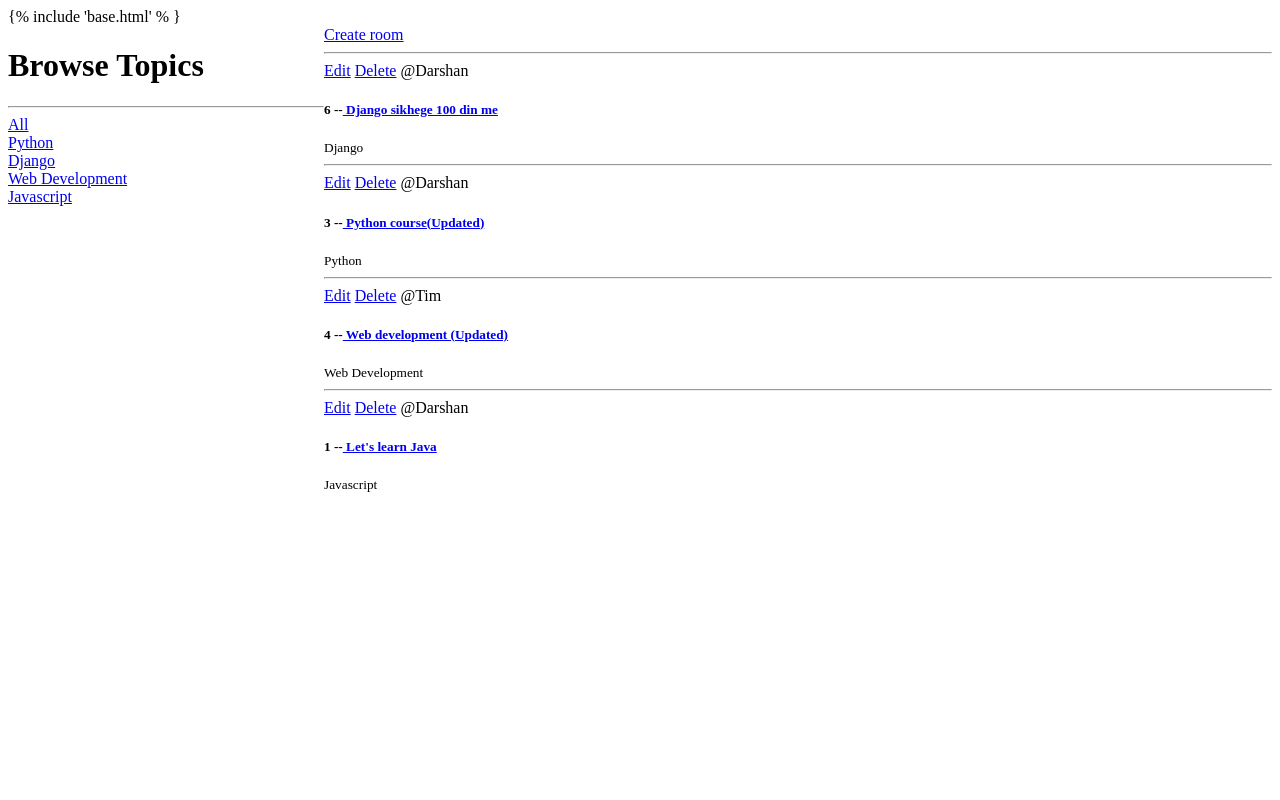
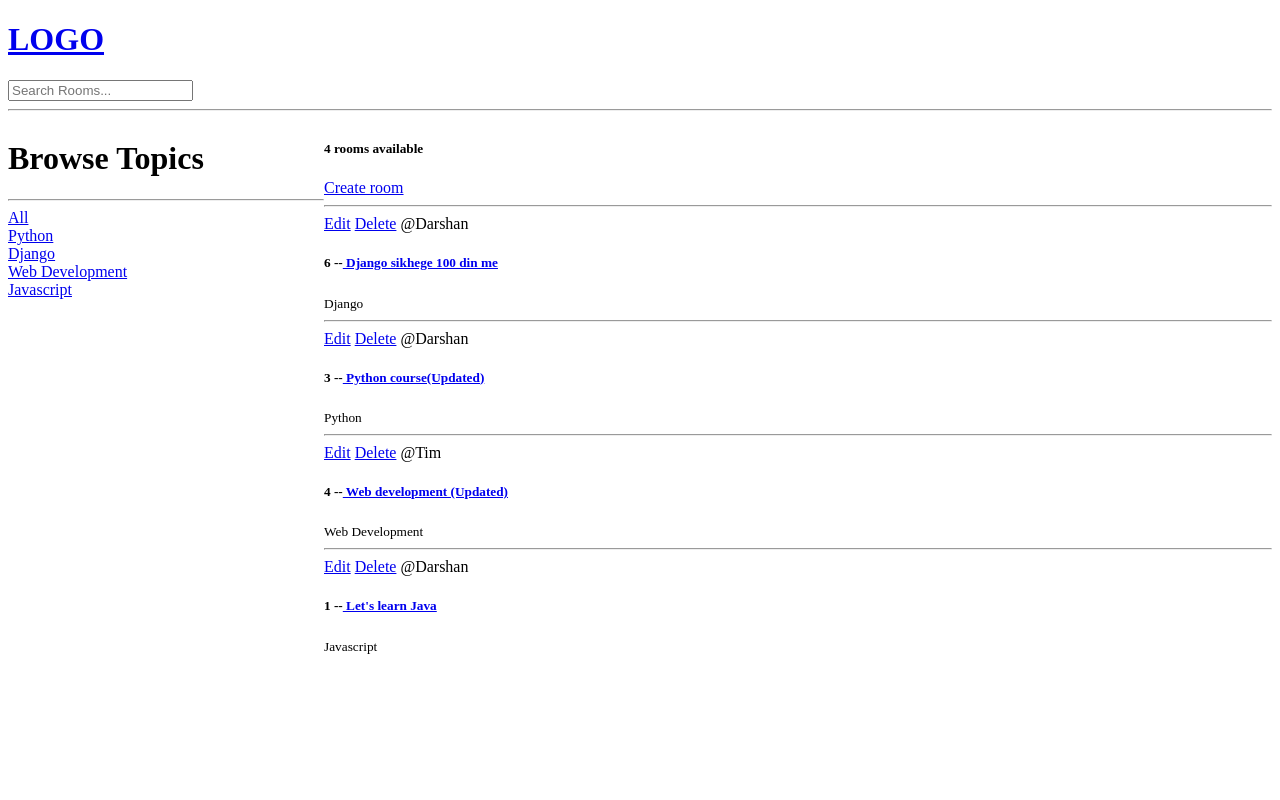
Before and after one commit to Darshan2923/Django_Projects, a Django app: page / in a window 1280 px wide. Run offline with Django 4.2, Linux system fonts and the light colour scheme; data comes from the database, SQL or seed files in the repository.

Commit message:
Added a serachbar onto the top for filtering

```diff
--- a/studyapp/templates/studyapp/home.html
+++ b/studyapp/templates/studyapp/home.html
@@ -22,6 +22,7 @@
     </div>
 
     <div>
+        <h5>{{room_count}} rooms available</h5>
         <div><a href="{% url 'create-room'%}">Create room</a></div>
         <div>
             {%for room in rooms%}
--- a/studyapp/views.py
+++ b/studyapp/views.py
@@ -2,6 +2,7 @@ from django.shortcuts import render,redirect
 from django.http import HttpResponse
 from .models import Room,Topic
 from .forms import RoomForm
+from django.db.models import Q
 # Create your views here.
 
 # rooms=[
@@ -12,9 +13,10 @@ from .forms import RoomForm
 
 def home(request):
     q=request.GET.get('q') if request.GET.get('q')!=None else ''
-    rooms=Room.objects.filter(topic__name__icontains=q)
+    rooms=Room.objects.filter(Q(topic__name__icontains=q) | Q(name__icontains=q) | Q(description__icontains=q))
     topic=Topic.objects.all()
-    context={"rooms":rooms,"topic":topic}
+    room_count=rooms.count()
+    context={"rooms":rooms,"topic":topic,"room_count":room_count}
     return render(request,'studyapp/home.html',context)
 
 def room(request,pk):
--- a/templates/base.html
+++ /dev/null
@@ -1,3 +0,0 @@
-<a href="/">LOGO</a>
-
-<hr>
--- a/templates/main.html
+++ b/templates/main.html
@@ -1,4 +1,3 @@
-{% include 'base.html' % }
 <!DOCTYPE html>
 <html lang="en">
 
@@ -9,6 +8,14 @@
 </head>
 
 <body>
+    <h1>
+        <a href="/">LOGO</a>
+    </h1>
+
+    <form action="{%url 'home'%}" method="get">
+        <input type="text" name="q" placeholder="Search Rooms...">
+    </form>
+    <hr>
     {% block content %}
     {%endblock content%}
 </body>
```
Also changed, not shown: learnings_django.txt (+20 -0 lines).
